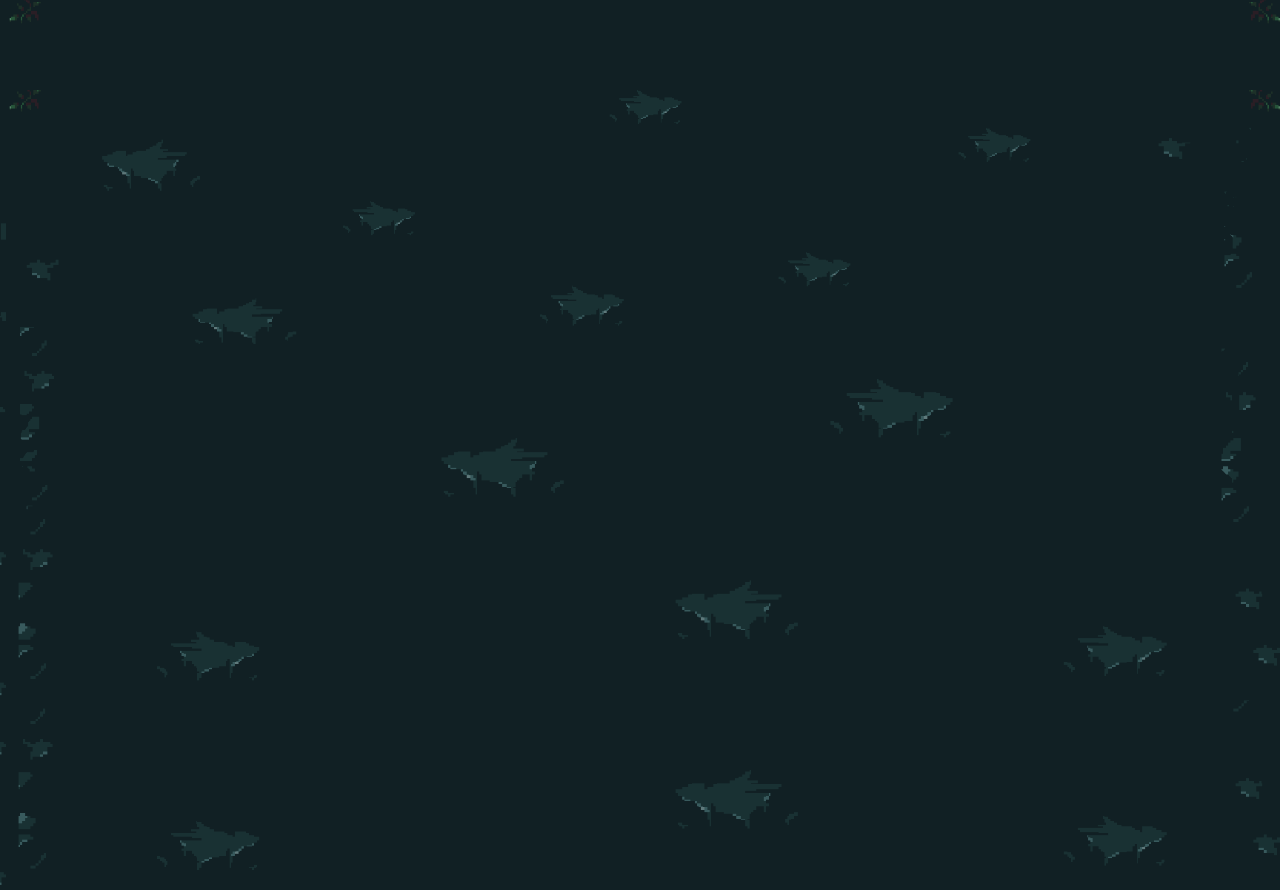
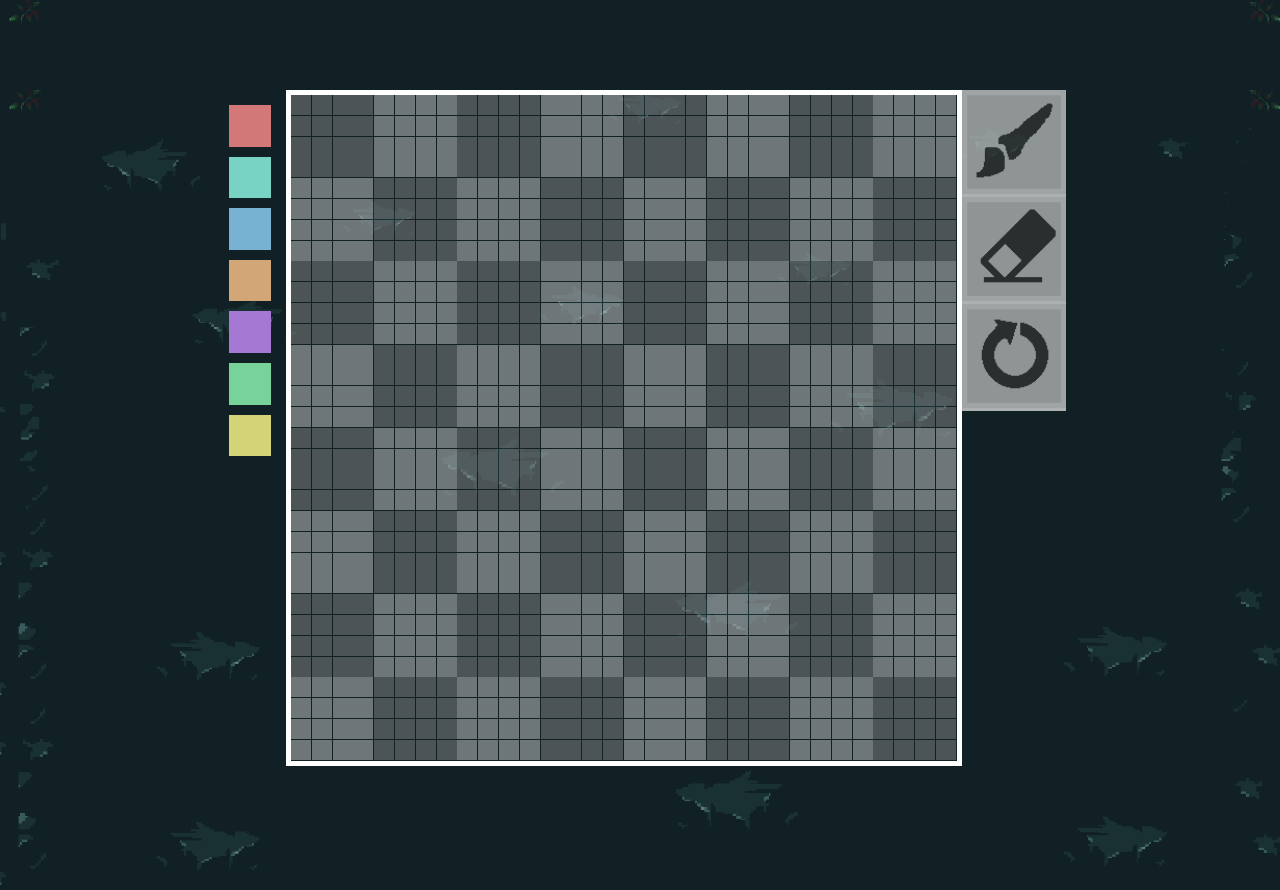
Before and after one commit to Melve25/FinalCSS, a plain HTML site: page index.html in a window 1280 px wide. Shown: the part 710-1600 px from the top of the page. Drawn offline with Linux system fonts and the light colour scheme.

Commit message:
added pixel paiter

```diff
--- a/css/styles.css
+++ b/css/styles.css
@@ -137,6 +137,65 @@ main{
     background-position: center;
     background-size: cover;
 }
+
+/*! drawer-wrapper */
+.drawer-wrapper {
+    display: flex;
+    justify-content: center;
+    align-items: start;
+}
+
+/*! color palette*/
+.color-palette {
+    display: flex;
+    flex-direction: column;
+    justify-content: center;
+    margin-top: 10px;
+}
+
+.color-option {
+    list-style-type: none;
+    width: calc(var(--index)* 2);
+    height: calc(var(--index)* 2);
+    margin: 5px 15px;
+    cursor: pointer;
+}
+.color-option:hover{
+    box-shadow: inset 0 0 10px rgb(255, 255, 255);
+}
+
+/*! grid to draw*/
+.grid-container {
+    display: grid;
+    grid-template-columns: repeat(32, calc(var(--index)* 1));
+    grid-template-rows: repeat(32, calc(var(--index)* 1));
+    border: solid rgb(255, 255, 255) 5px;
+}
+
+.grid-item {
+    width: 20px;
+    height: 20px;
+}
+.grid-item:hover{
+    background-color: white !important;
+}
+
+/*! bottons */
+.draw-buttons{
+    display: flex;
+    flex-direction: column;
+}
+.draw-buttons > button{
+    border: 0;
+    opacity: 0.7;
+}
+.draw-buttons > button > img{
+    width: calc(var(--index)* 5);
+    height: calc(var(--index)* 5);
+}
+.draw-buttons > button:hover{
+    opacity: 1;
+}
 /* ! madia */
 /* @media (min-width: 768px) and (max-width: 1407px) {
 
@@ -146,6 +205,15 @@ main{
     .island_1, .island_2{
         display: none;
     }
+    /* .drawer-wrapper{
+        flex-direction: column;
+    }
+    .color-palette{
+        flex-direction: row;
+    }
+    .draw-buttons{
+        flex-direction: row;
+    } */
 }
 
 @media (max-width: 600px) {
--- a/index.html
+++ b/index.html
@@ -23,7 +23,25 @@
         <div class="small_island sm3"></div>
     </header>
     <main>
+        <div class="drawer-wrapper">
+            <ul class="color-palette">
+                <li class="color-option" style="background-color: #d37878;"></li>
+                <li class="color-option" style="background-color: #78d3c4;"></li>
+                <li class="color-option" style="background-color: #78b2d3;"></li>
+                <li class="color-option" style="background-color: #d3a678;"></li>
+                <li class="color-option" style="background-color: #a478d3;"></li>
+                <li class="color-option" style="background-color: #78d39a;"></li>
+                <li class="color-option" style="background-color: #d3d378;"></li>
+            </ul>
 
+            <div class="grid-container"></div>
+
+            <div class="draw-buttons">
+                <button id="brush"><img src="img/BrashButton.png" alt=""></button>
+                <button id="eraser"><img src="img/EraesButton.png" alt=""></button>
+                <button id="reset"><img src="img/ResetButton.png" alt=""></button>
+            </div>
+        </div>
     </main>
     <footer>
 
--- a/js/main.js
+++ b/js/main.js
@@ -0,0 +1,130 @@
+const gridContainer = document.querySelector(".grid-container");
+const colorOptions = document.querySelectorAll(".color-option");
+let isMouseDown = false;
+let isBrash = true;
+let isEraser = false;
+let selectedColor = "#d37878";
+const darkGray = "#888";
+const lightGray = "#ccc";
+const originalColors = [];
+const brush = document.getElementById('brush')
+const eraser = document.getElementById('eraser')
+const reset = document.getElementById('reset')
+
+
+document.addEventListener("DOMContentLoaded", function () {
+    //! fillin the grid
+    const rows = 32;
+    const cols = 32;
+
+    //* for each row of 32
+    for (let i = 0; i < rows; i++) {
+        //* for each column of 32
+        for (let j = 0; j < cols; j++) {
+            // creating an element div
+            const gridItem = document.createElement("div");
+            // assigning css class
+            gridItem.classList.add("grid-item");
+            // adding it to grid container in html flow
+            gridContainer.appendChild(gridItem);
+
+            // making it colors are chess like
+            if ((Math.floor(j / 4) + Math.floor(i / 4)) % 2 == 0) {
+                gridItem.style.backgroundColor = darkGray;
+            } else {
+                gridItem.style.backgroundColor = lightGray;
+            }
+            gridItem.style.opacity = 0.5;
+
+            // pushing data colors to array for furute use in refresh
+            // to not calculate for color again
+            originalColors.push(gridItem.style.backgroundColor);
+        }
+    }
+    //! consts
+    const gridItems = document.querySelectorAll(".grid-item");
+
+    //! func to drow
+    function draw(event){
+        //* getting the current grid cell
+        const target = event.target;
+        //* checking if it is having "grid-item" class
+        if (target.classList.contains("grid-item")) {
+            // if so change background and opacity
+            target.style.backgroundColor = selectedColor;
+            target.style.opacity = 1;
+        }
+    }
+    //! func to erase
+    function erase(event){
+        const target = event.target;
+
+        gridItems.forEach((item, index) => {
+            if(item == target && target.classList.contains("grid-item")){
+                item.style.backgroundColor = originalColors[index];
+                item.style.opacity = 0.5;
+            }
+        });
+
+    }
+
+    //! choosing color from color palette
+    colorOptions.forEach((option) => {
+        //* on click get the backgroundColor form the elevent that was clicked
+        option.addEventListener("click", function () {
+            // rewrite the value to selectedColor var.
+            selectedColor = getComputedStyle(this).backgroundColor;
+        });
+    });
+
+    //! event listeners for mouse, to check if it is pressed or not
+    gridContainer.addEventListener("mousedown", function () {
+      isMouseDown = true;
+    });
+
+    gridContainer.addEventListener("mouseup", function () {
+      isMouseDown = false;
+    });
+
+    //! event listener for mouse, to check if it moves
+    gridContainer.addEventListener("mousemove", function (event) {
+      if (isMouseDown && isBrash) {
+        draw(event)
+      }
+      else if(isMouseDown && isEraser){
+        erase(event)
+      }
+    });
+
+    //! same thing for but for click, but not need to check if mouse it pressed or not
+    gridContainer.addEventListener("click", function (event) {
+        if(isBrash){
+            draw(event)
+        }else{
+            erase(event)
+        }
+    });
+
+    //! buttons
+    //* reset button
+    reset.addEventListener("click", function () {
+        gridItems.forEach((item, index) => {
+            item.style.backgroundColor = originalColors[index];
+            item.style.opacity = 0.5
+        });
+    });
+
+    //* eraser button
+    eraser.addEventListener("click", function(){
+        isEraser = true;
+        isBrash = false;
+    })
+
+    //* brash button
+    brush.addEventListener("click", function(){
+        isEraser = false;
+        isBrash = true;
+    })
+
+
+  });
```
Also changed, not shown: img/BrashButton.png (added), img/EraesButton.png (added), img/ResetButton.png (added).
